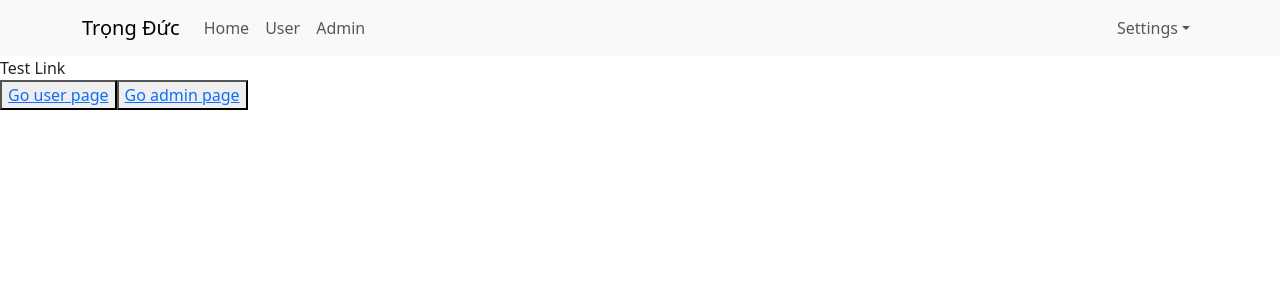
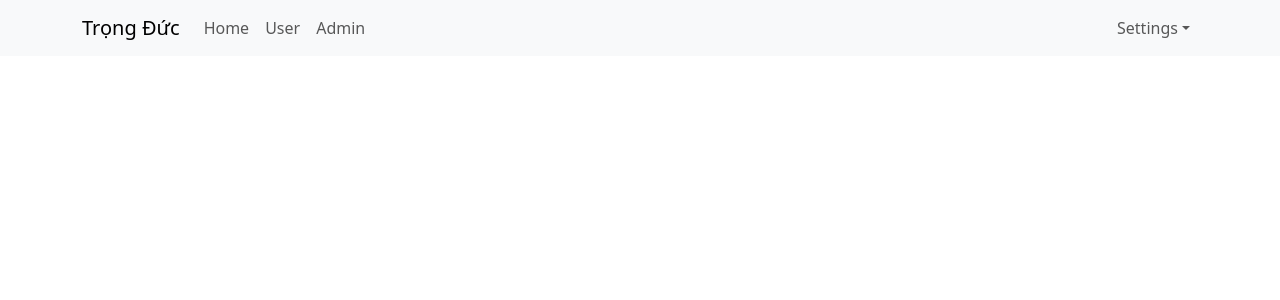
Before and after one commit to ductt7575/react-hook, a React (Create React App) app: page / in a window 1280 px wide. Shown: the top 300 px of the page. Built offline with nearby package versions, Linux system fonts and the light colour scheme.

Commit message:
nested route and outlet

```diff
--- a/src/App.js
+++ b/src/App.js
@@ -1,24 +1,17 @@
 import './App.scss';
 import Header from './components/Header/Header';
-import { Link } from 'react-router-dom';
+import { Outlet } from 'react-router-dom';
 
 const App = () => {
     return (
         <div className="app-container">
-            <Header />
-            <div>
-                Test Link
-                <div>
-                    <button>
-                        <Link to="/users" class="list">
-                            Go user page
-                        </Link>
-                    </button>
-                    <button>
-                        <Link to="/admins" class="list">
-                            Go admin page
-                        </Link>
-                    </button>
+            <div className="header-container">
+                <Header />
+            </div>
+            <div className="main-container">
+                <div className="sidenav-container"></div>
+                <div className="app-content">
+                    <Outlet />
                 </div>
             </div>
         </div>
--- a/src/components/Admin/Admin.js
+++ b/src/components/Admin/Admin.js
@@ -4,7 +4,7 @@
         <div>
             Admin components{' '}
             <button>
-                <Link to="/" class="list">
+                <Link to="/" className="list">
                     Go home page
                 </Link>
             </button>
--- a/src/components/User/User.js
+++ b/src/components/User/User.js
@@ -4,7 +4,7 @@
         <div>
             User components{' '}
             <button>
-                <Link to="/" class="list">
+                <Link to="/" className="list">
                     Go home page
                 </Link>
             </button>
--- a/src/index.js
+++ b/src/index.js
@@ -15,9 +15,10 @@
         {/* <React.StrictMode> */}
         <BrowserRouter>
             <Routes>
-                <Route path="/" element={<App />} />
-                <Route path="/users" element={<User />} />
-                <Route path="/admins" element={<Admin />} />
+                <Route path="/" element={<App />}>
+                    <Route path="/users" element={<User />} />
+                    <Route path="/admins" element={<Admin />} />
+                </Route>
             </Routes>
         </BrowserRouter>
         {/* </React.StrictMode> */}
```
